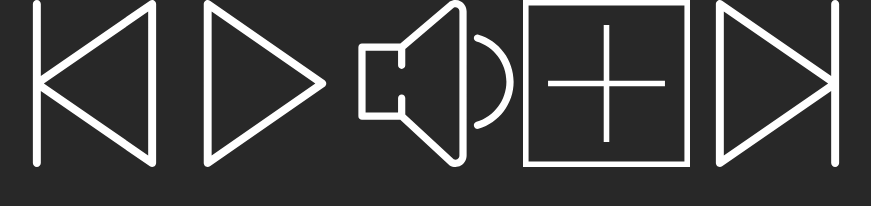
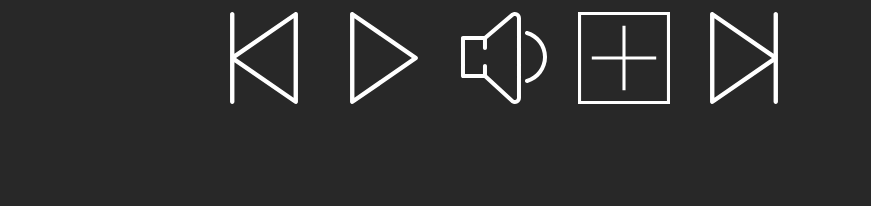
Before and after one commit to goidelify/fiskur, a website: page gogn/player.html in a window 1280 px wide. Shown: the whole page, without its empty margins (129-1000 px from the left). Drawn offline with Linux system fonts and the light colour scheme.

Commit message:
Buttons in right place
Changed buttons div to col-6 from col-12 and fixed aligning

```diff
--- a/gogn/player.html
+++ b/gogn/player.html
@@ -8,17 +8,17 @@
   </head>
 
   <body>
-      <div class='col'>
+      <div class='col fiskur'>
         <div class='title center'></div>
         <div class='row col-12 player'>
 
         </div>
-        <div class='row col-12 buttons'>
-          <img src="img/back.svg" alt="Back" class="back button col-2">
-          <img src="img/play.svg" alt="Play" class="play button col-2">
-          <img src="img/mute.svg" alt="Mute" class="mute button col-2">
-          <img src="img/fullscreen.svg" alt="Fullscreen" class="fullscreen button col-2">
-          <img src="img/next.svg" alt="Next" class="next button col-2">
+        <div class='row col-6 buttons'>
+          <img src="img/back.svg" alt="Back" class="back button ">
+          <img src="img/play.svg" alt="Play" class="play button ">
+          <img src="img/mute.svg" alt="Mute" class="mute button ">
+          <img src="img/fullscreen.svg" alt="Fullscreen" class="fullscreen button ">
+          <img src="img/next.svg" alt="Next" class="next button ">
         </div>
       </div>
 
--- a/gogn/styles.css
+++ b/gogn/styles.css
@@ -27,9 +27,21 @@ main {
 
 .row {
   display: flex;
+  justify-content: center;
   flex-wrap: wrap;
   margin-right: -10px;
   margin-left: -10px; }
+
+.buttons {
+  display: flex;
+  align-items: center;
+}
+
+.button{
+  width: 15%;
+  margin: 2%;
+}
+
 
 .col {
   padding-right: 10px;
@@ -75,7 +87,10 @@ main {
       width: 0%; } }
 
 .video {
-  width: 100%; }
+  width: 100%;
+  margin-left: 0px;
+  margin-right: 0px;
+}
 
 .caption {
   font-weight: bold;
```
